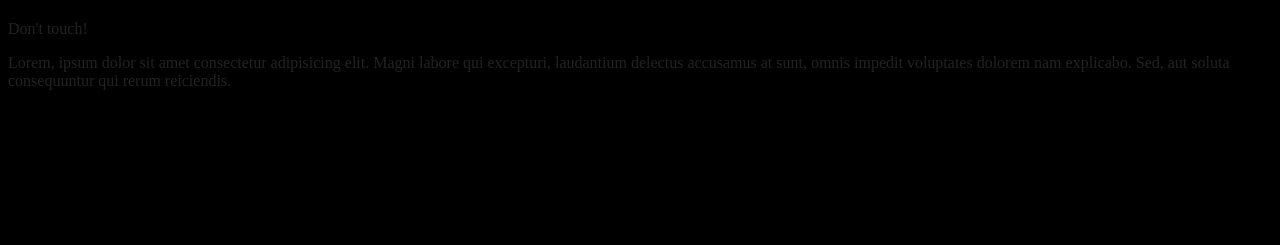
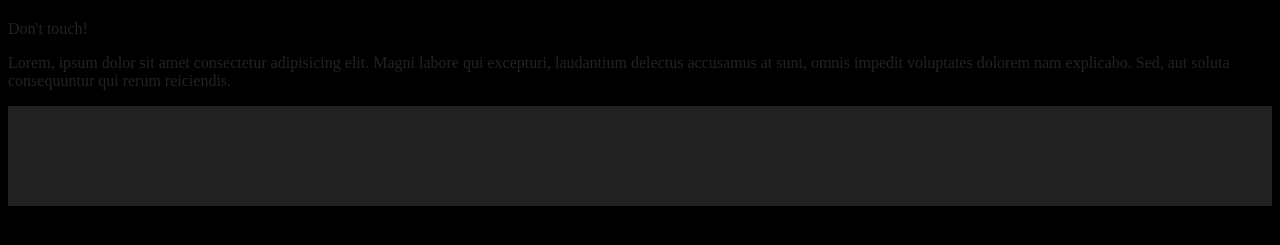
Before and after one commit to kamilMaksudov/gitTEST, a website: page index.html in a window 1280 px wide. Shown: the part 155-400 px from the top of the page. Drawn offline with Linux system fonts and the light colour scheme.

Commit message:
footer added

```diff
--- a/css/main.css
+++ b/css/main.css
@@ -11,3 +11,8 @@ h2{
 p{
     color: #222222;
 }
+
+.footer {
+    padding: 50px 0;
+    background-color: #222222;
+}
--- a/index.html
+++ b/index.html
@@ -11,5 +11,10 @@
     <h2>My name is Koma</h2>
     <p>Don't touch!</p>
     <p>Lorem, ipsum dolor sit amet consectetur adipisicing elit. Magni labore qui excepturi, laudantium delectus accusamus at sunt, omnis impedit voluptates dolorem nam explicabo. Sed, aut soluta consequuntur qui rerum reiciendis.</p>
+    <footer class="footer">
+        <div class="row">
+
+        </div>
+    </footer>
 </body>
 </html>
```
